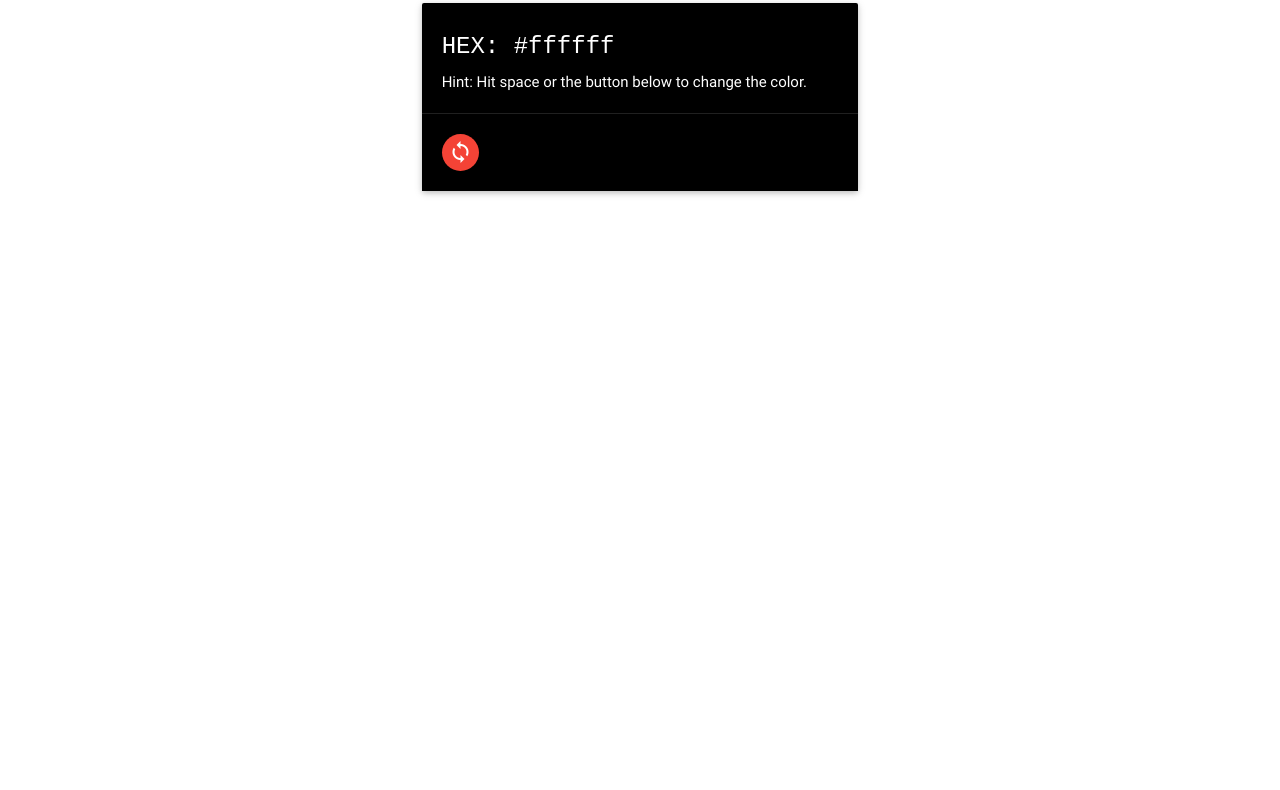
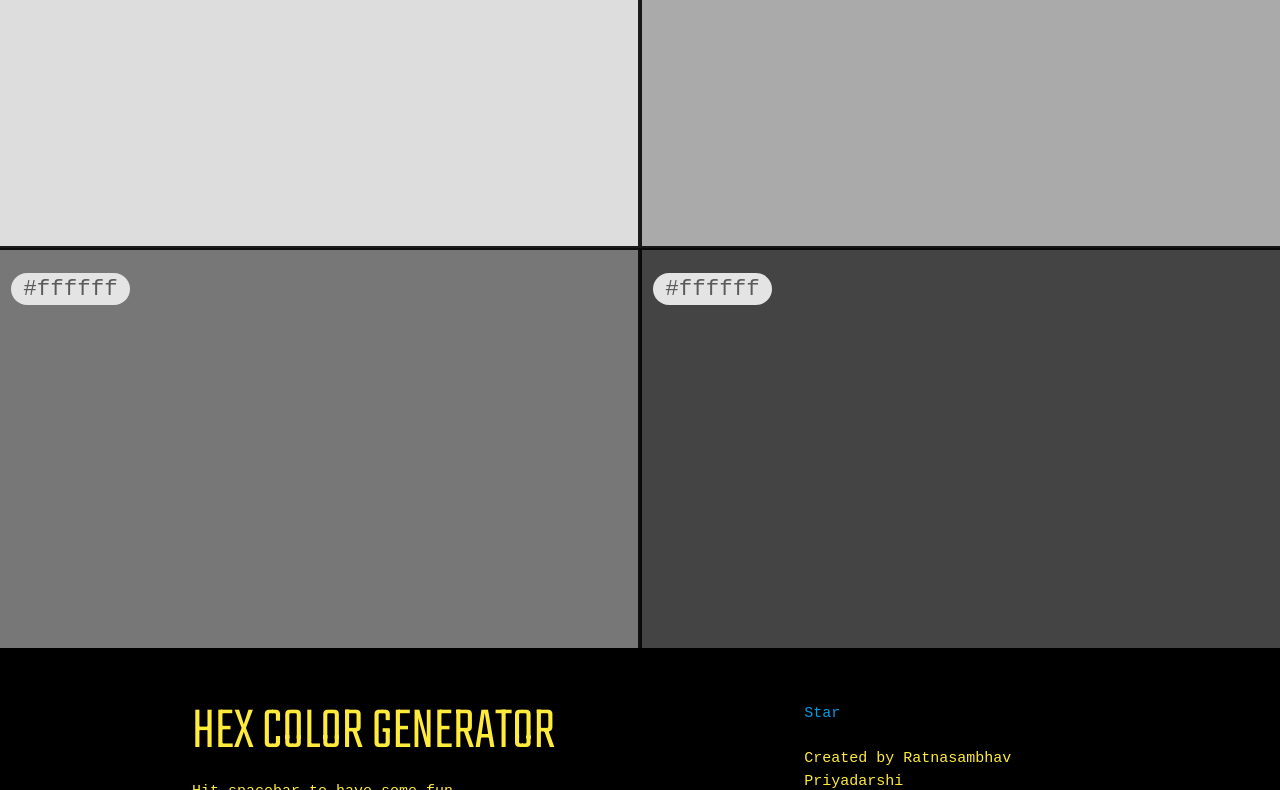
Before and after one commit to Ratnasambhav/HEXC, a plain HTML site: page index.html in a window 1280 px wide. Shown: the part 152-942 px from the top of the page. Before the commit the page ends 800 px from the top, so only its background shows below. Drawn offline with nearby package versions, Linux system fonts and the light colour scheme; a web font is replaced by a local one.

Commit message:
Final 4 colour

```diff
--- a/index.html
+++ b/index.html
@@ -6,27 +6,49 @@
     <link rel="stylesheet" , type="text/css" href="https://fonts.googleapis.com/css?family=PT+Mono|Teko:300" rel="stylesheet" />
     <link rel="stylesheet" , type="text/css" href="https://fonts.googleapis.com/icon?family=Material+Icons" />
     <link rel="stylesheet" , type="text/css" href="materialize/css/materialize.min.css" />
+    <script async defer src="https://buttons.github.io/buttons.js"></script>
 </head>
 
-<script type="text/javascript" src="https://code.jquery.com/jquery-2.1.1.min.js"></script>
+<script type="text/javascript" src="materialize/js/jquery-3.1.1.min.js"></script>
 <script src="app.js"></script>
 <script src="materialize/js/materialize.min.js"></script>
 
 <body>
-  <h1 class="center-align title">HEX COLOR GENERATOR</h1>
+    <div class="row">
+        <div class="col s6" id="div1">
+            <span class="chip hex-code" id="hex1">#ffffff</span>
+        </div>
+        <div class="col s6" id="div2">
+            <span class="chip hex-code" id="hex2">#ffffff</span>
+        </div>
+        <div class="col s6" id="div3">
+            <span class="chip hex-code" id="hex3">#ffffff</span>
+        </div>
+        <div class="col s6" id="div4">
+            <span class="chip hex-code" id="hex4">#ffffff</span>
+        </div>
+    </div>
+
+    <footer class="page-footer black">
         <div class="container">
             <div class="row">
-        <div class="col s12 m6 offset-m3">
-          <div class="card black">
-            <div class="card-content white-text">
-              <span class="card-title">HEX:&nbsp;<span id="hex">#ffffff</span></span>
-              <p>Hint: Hit space or the button below to change the color.</p>
+                <div class="col l6 s12">
+                    <h5 class="title yellow-text">HEX COLOR GENERATOR</h5>
+                    <p class="yellow-text">Hit spacebar to have some fun</p>
                 </div>
-            <div class="card-action">
-              <button onClick="setAndPrintColor()" id="change" class="btn-floating waves-effect waves-light red"><i class="material-icons">loop</i></button>
+                <div class="col l4 offset-l2 s12">
+                    <ul>
+                        <li>
+                          <!-- Place this tag where you want the button to render. -->
+                          <a class="github-button" href="https://github.com/Ratnasambhav/HEXC" data-style="mega" data-count-href="/Ratnasambhav/HEXC/stargazers" data-count-api="/repos/Ratnasambhav/HEXC#stargazers_count" data-count-aria-label="# stargazers on GitHub" aria-label="Star Ratnasambhav/HEXC on GitHub">Star</a>
+                        </li>
+                        <br />
+                        <li>
+                          <span class="yellow-text">Created by Ratnasambhav Priyadarshi</span>
+                        </li>
+                    </ul>
                 </div>
             </div>
         </div>
-      </div>
-   </div>
+    </footer>
 </body>
--- a/style.css
+++ b/style.css
@@ -1,10 +1,46 @@
-body{
-  transition: all .5s ease;
+html, body {
+    background-color: black;
+    font-family: 'PT Mono', monospace;
 }
-.title{
-  font-size: 550%;
-  font-family: 'Teko', sans-serif;
+
+#div1 {
+    background-color: #DDD;
+    width: 50%;
+    height: 50%;
+    border-right: solid 0.15em;
+    border-bottom: solid 0.15em;
 }
-.card-title{
-  font-family: 'PT Mono', monospace;
+
+#div2 {
+    background-color: #AAA;
+    width: 50%;
+    height: 50%;
+    border-left: solid 0.15em;
+    border-bottom: solid 0.15em;
 }
+
+#div3 {
+    background-color: #777;
+    width: 50%;
+    height: 50%;
+    border-right: solid 0.15em;
+    border-top: solid 0.15em;
+}
+
+#div4 {
+    background-color: #444;
+    width: 50%;
+    height: 50%;
+    border-left: solid 0.15em;
+    border-top: solid 0.15em;
+}
+
+.hex-code {
+    font-size: 150% !important;
+    margin-top: 1em;
+}
+
+.title {
+    font-family: 'Teko', sans-serif;
+    font-size: 4em;
+}
--- a/style_4.css
+++ /dev/null
@@ -1,46 +0,0 @@
-html, body {
-    background-color: black;
-    font-family: 'PT Mono', monospace;
-}
-
-#div1 {
-    background-color: #DDD;
-    width: 50%;
-    height: 50%;
-    border-right: solid 0.15em;
-    border-bottom: solid 0.15em;
-}
-
-#div2 {
-    background-color: #AAA;
-    width: 50%;
-    height: 50%;
-    border-left: solid 0.15em;
-    border-bottom: solid 0.15em;
-}
-
-#div3 {
-    background-color: #777;
-    width: 50%;
-    height: 50%;
-    border-right: solid 0.15em;
-    border-top: solid 0.15em;
-}
-
-#div4 {
-    background-color: #444;
-    width: 50%;
-    height: 50%;
-    border-left: solid 0.15em;
-    border-top: solid 0.15em;
-}
-
-.hex-code {
-    font-size: 150% !important;
-    margin-top: 1em;
-}
-
-.title {
-    font-family: 'Teko', sans-serif;
-    font-size: 4em;
-}
```
Also changed, not shown: 4.html (deleted, +0 -54 lines). Lines whose indentation alone changed are shown as unchanged.
